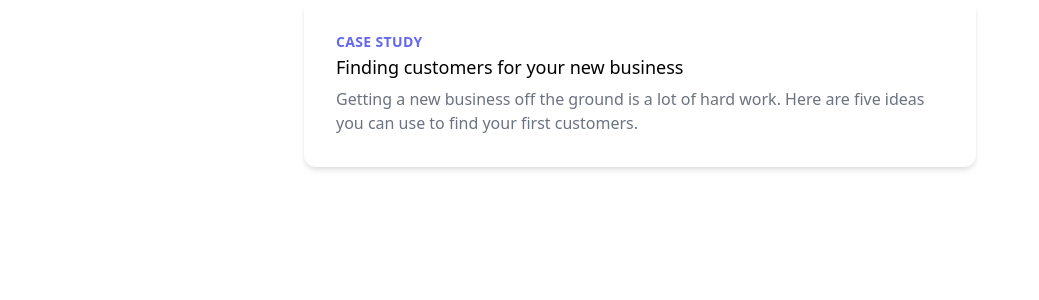
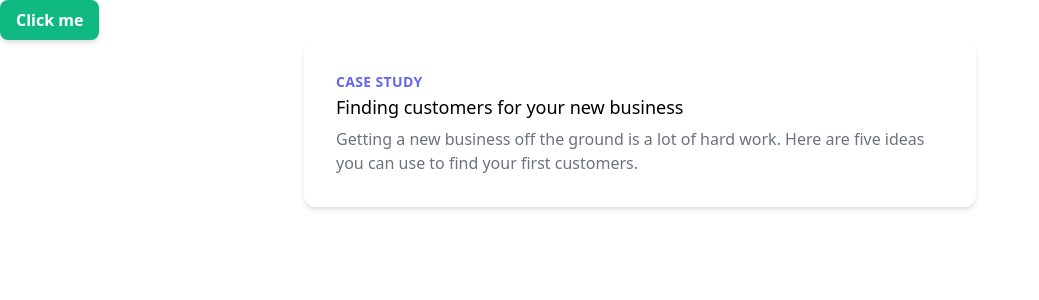
Before and after one commit to kkamara/tele-browser, a React (Create React App) app in the folder frontend/: page / in a window 1280 px wide. Shown: the top 300 px of the page, without its empty margins (0-1039 px from the left). Built offline with nearby package versions, Linux system fonts and the light colour scheme.

Commit message:
Add telebrowser theory application

```diff
--- a/frontend/src/App.js
+++ b/frontend/src/App.js
@@ -1,6 +1,23 @@
+import react, { Fragment } from 'react';
+import { APP_URL } from './constants';
+
+const handleButtonClick = (e, bc) => {
+    console.log('in button click handler');
+    bc.postMessage('This is a test message.');
+};
 
 function App() {
+    const bc = new BroadcastChannel('test_channel');
+    bc.onmessage = function (ev) { console.log(ev); }
+
     return (
+        <Fragment>
+            <button
+                onClick={e => handleButtonClick(e, bc)}
+                className="py-2 px-4 bg-green-500 text-white font-semibold rounded-lg shadow-md hover:bg-green-700 focus:outline-none focus:ring-2 focus:ring-green-400 focus:ring-opacity-75"
+            >
+                Click me
+            </button>
             <div className="max-w-md mx-auto bg-white rounded-xl shadow-md overflow-hidden md:max-w-2xl">
                 <div className="md:flex">
                     <div className="p-8">
@@ -10,6 +27,7 @@ function App() {
                     </div>
                 </div>
             </div>
+        </Fragment>
     );
 }
 
```
Lines whose indentation alone changed are shown as unchanged.
